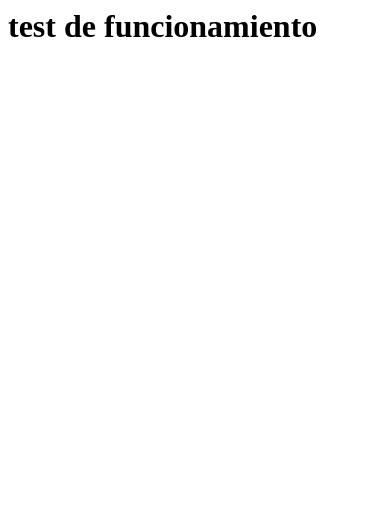
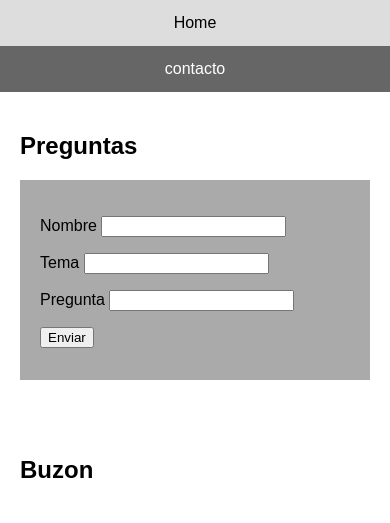
Before and after one commit to CesarAndreChavezHerrera/learn_django, a Django app: page /contacto/ in a window 390 px wide. Shown: the top 523 px of the page. Run offline with Django 3.2, Linux system fonts and the light colour scheme.

Commit message:
modificacion de las paginas web

```diff
--- a/semana17/contacto/templates/contacto.html
+++ b/semana17/contacto/templates/contacto.html
@@ -1 +1,60 @@
-<h1>test de funcionamiento </h1>
+{% load static %}
+<html>
+
+    <head>
+        <title>Contacto</title>
+    <meta charset="UTF-8">
+    <meta name="viewport" content="width=device-width, initial-scale=1">
+    <link rel="stylesheet" type="text/css" href="{%static 'estilo.css'%}">
+    </head>
+
+    <body>
+        <div class="navbar">
+            <a href="/home/" >Home</a>
+            <a href="/contacto/" class="active">contacto</a>
+
+
+        </div>
+        <form class="main">
+            <h2>Preguntas</h2>
+            <section class="fakeimg" style="height:200px;">
+                <p>
+                    Nombre
+                    <input type="text" name="nombre">
+                </p>
+
+                <p>
+                    Tema
+                    <input type="text" name="tema">
+                </p>
+
+
+                <p >
+                    Pregunta
+                    <input type="text" name="pregunta">
+
+                </p>
+
+                <p>
+                    <input type="submit" value="Enviar">
+                </p>
+            </section>
+        </form>
+
+        <section class="main">
+            <h2>Buzon</h2>
+            {% for i in consulta %}
+            <article class="fakeimg" style="height:200px;">
+                <h2>
+                    {{ i.tema }} por {{ i.nombre }}
+                </h2>
+                <h4>
+                    {{i.pregunta}}
+                </h4>
+            </article>
+            </br>
+            {% endfor %}
+        </section>
+
+    </body>
+</html>
```
Also changed, not shown: semana17/contacto/static/estilo.css (added, +113 -0 lines), semana17/home/templates/home.html (+4 -4 lines).
